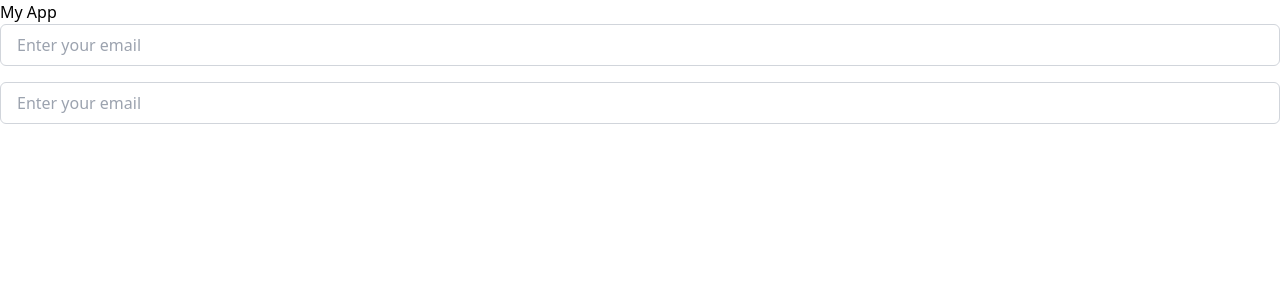
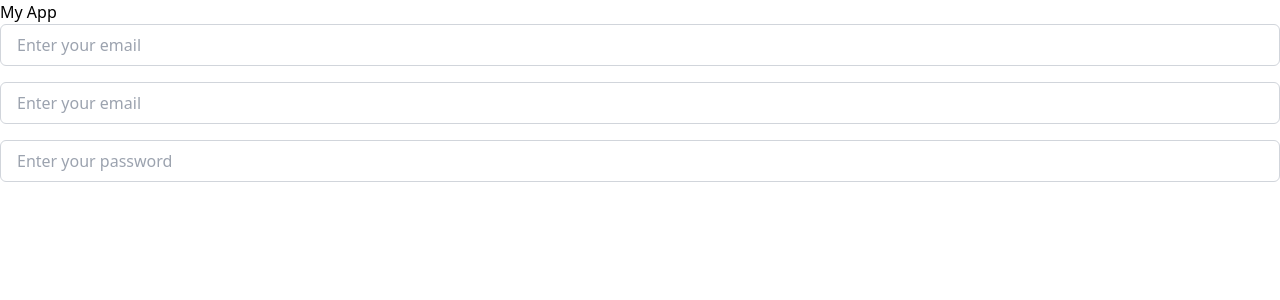
Before and after one commit to patichandana/chippin, a React (Vite) app in the folder frontend/: page / in a window 1280 px wide. Shown: the top 300 px of the page. Built offline with nearby package versions, Linux system fonts and the light colour scheme.

Commit message:
added pwd field

```diff
--- a/frontend/src/App.tsx
+++ b/frontend/src/App.tsx
@@ -8,6 +8,7 @@ function App() {
       <TextInput type="email" placeholder="Enter your email" className="mb-4"/>
       <form >
         <TextInput type="email" placeholder="Enter your email" className="mb-4"/>
+        <TextInput type="password" placeholder="Enter your password" className="mb-4"/>
       </form>
   </div>
 );
```
